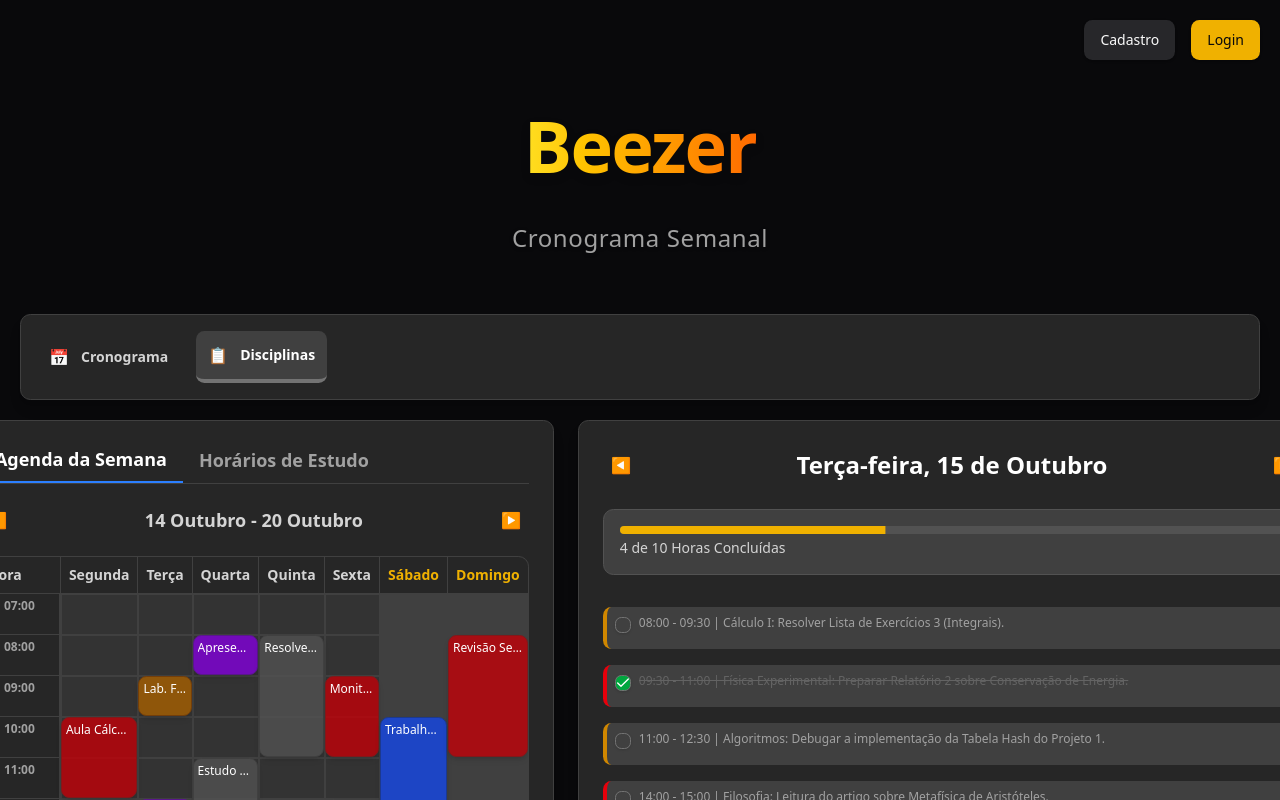
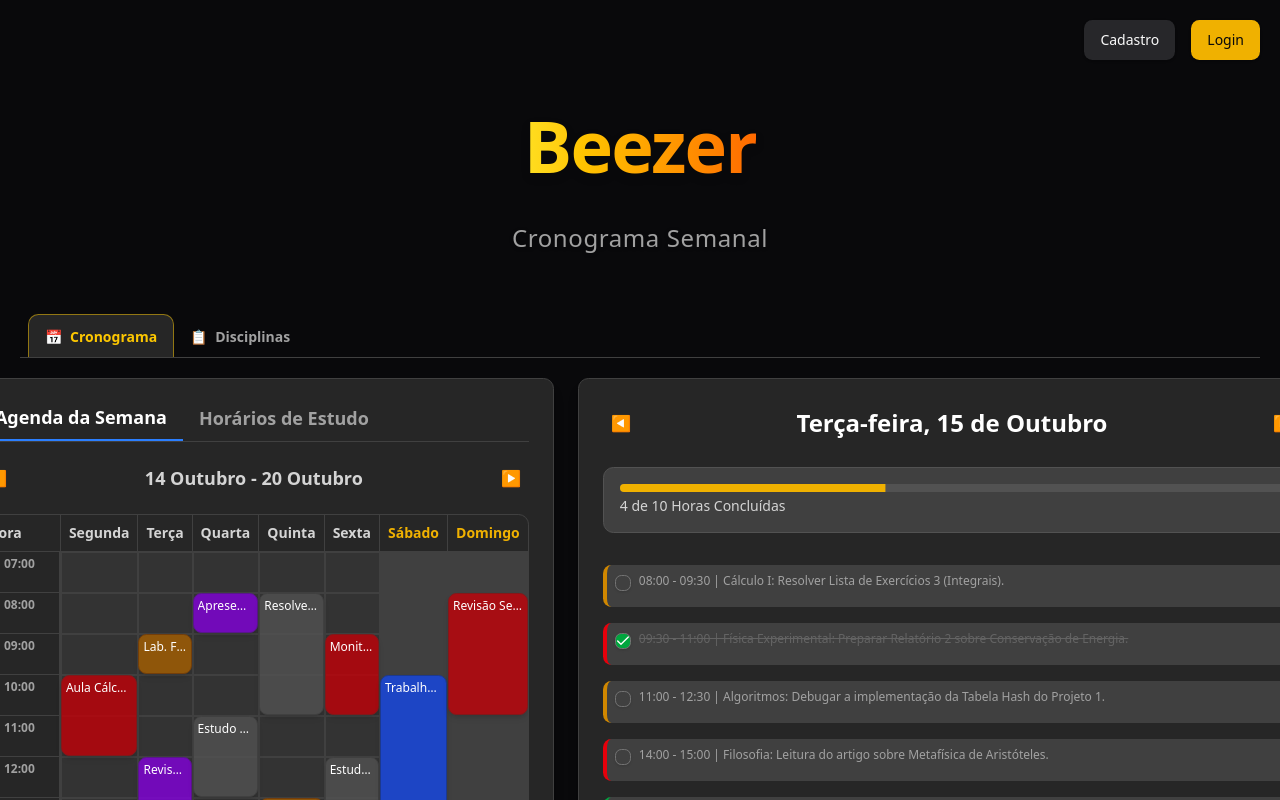
Before and after one commit to ana-borowsky/cronograma-educacional-react, a React (Vite) app in the folder frontend/: page /scheduleandtasks in a window 1280 px wide. Shown: the top 800 px of the page. Built offline with nearby package versions, Linux system fonts and the light colour scheme.

Commit message:
Muda estilo da navbar para estilo abas de fichário

```diff
--- a/frontend/src/containers/NavigationBar.jsx
+++ b/frontend/src/containers/NavigationBar.jsx
@@ -1,14 +1,39 @@
-const NavigationBar = () => {
+const NavigationBar = ({ currentPath = "/disciplines" }) => {
+
+  const NavTab = ({ href, children, icon }) => {
+    const isActive = href === currentPath;
+
+    return (
+      <a
+        href={href}
+        className={`
+          flex items-center justify-center gap-2 px-4 pt-3 pb-2 text-sm font-semibold
+          transition duration-200 ease-in-out cursor-pointer relative z-10
+
+          ${isActive
+            ? 'text-yellow-400 bg-neutral-800 border-t border-l border-r border-yellow-400/50 rounded-t-lg border-b-2'
+            : 'text-neutral-400 hover:text-white hover:bg-neutral-800/50 border-b border-transparent'
+          }
+        `}
+      >
+        <span role="img" aria-label={href === "/scheduleandtasks" ? "Cronograma" : "Disciplinas"}>{icon}</span>
+        <span>{children}</span>
+
+        {isActive && (
+          <span className="absolute bottom-[-2px] left-0 w-full h-0.5 bg-neutral-800 z-20" aria-hidden="true"></span>
+        )}
+      </a>
+    );
+  };
+
   return (
-    <div className="w-full p-4 bg-neutral-800 border border-neutral-700 rounded-lg shadow-lg flex flex-row gap-4">
-      <a href="/scheduleandtasks" className="flex items-center gap-3 p-3 rounded-md text-neutral-300 hover:bg-neutral-700 hover:text-white transition duration-200">
-        <span role="img" aria-label="Cronograma">📅</span>
-        <span className="font-semibold text-sm">Cronograma</span>
-      </a>
-      <a href="/disciplines" className="flex items-center gap-3 p-3 rounded-md bg-neutral-700 text-white border-b-4 border-neutral-500">
-        <span role="img" aria-label="Disciplinas">📋</span>
-        <span className="font-semibold text-sm">Disciplinas</span>
-      </a>
+    <div className="w-full border-b border-neutral-700 flex justify-start items-end pl-2">
+
+      <div className="flex flex-row gap-0">
+        <NavTab href="/scheduleandtasks" icon="📅">Cronograma</NavTab>
+        <NavTab href="/disciplines" icon="📋">Disciplinas</NavTab>
+      </div>
+
     </div>
   )
 }
--- a/frontend/src/pages/Disciplines.jsx
+++ b/frontend/src/pages/Disciplines.jsx
@@ -7,6 +7,7 @@ import LoginModal from "../components/LoginModal"
 import SignupModal from "../components/SignupModal"
 import { WorkFormModal } from "@/components/WorkFormModal"
 import { ExamFormModal } from "@/components/ExamFormModal"
+import { useLocation } from 'react-router-dom'
 
 const ChevronDown = () => <svg xmlns="http://www.w3.org/2000/svg" fill="none" viewBox="0 0 24" strokeWidth={2} stroke="currentColor" className="w-4 h-4"><path strokeLinecap="round" strokeLinejoin="round" d="M19.5 8.25l-7.5 7.5-7.5-7.5" /></svg>
 const ChevronUp = () => <svg xmlns="http://www.w3.org/2000/svg" fill="none" viewBox="0 0 24" strokeWidth={2} stroke="currentColor" className="w-4 h-4"><path strokeLinecap="round" strokeLinejoin="round" d="M4.5 15.75l7.5-7.5 7.5 7.5" /></svg>
@@ -65,6 +66,7 @@ const DUMMY_DISCIPLINES = [
 ]
 
 const Disciplines = () => {
+  const location = useLocation()
   const [isLoginModalOpen, setIsLoginModalOpen] = useState(false)
   const [isSignupModalOpen, setIsSignupModalOpen] = useState(false)
 
@@ -89,6 +91,7 @@ const Disciplines = () => {
     <Layout subtitle="Visão Geral das Disciplinas">
       <div className="flex flex-col p-5 gap-6">
         <NavigationBar
+          currentPath={location.pathname}
           openLoginModal={openLoginModal}
           openSignupModal={openSignupModal}
         />
--- a/frontend/src/pages/ScheduleAndTasks.jsx
+++ b/frontend/src/pages/ScheduleAndTasks.jsx
@@ -5,8 +5,11 @@ import ToDoList from "../containers/ToDoList"
 import Schedule from "../containers/Schedule"
 import LoginModal from "../components/LoginModal"
 import SignupModal from "../components/SignupModal"
+import { useLocation } from 'react-router-dom'
 
 const ScheduleAndTasks = () => {
+
+  const location = useLocation()
 
   const [isLoginModalOpen, setIsLoginModalOpen] = useState(false)
 
@@ -21,6 +24,7 @@ const ScheduleAndTasks = () => {
   return (
     <Layout subtitle="Cronograma Semanal">
       <NavigationBar
+        currentPath={location.pathname}
         openLoginModal={openLoginModal}
         openSignupModal={openSignupModal}
       />
```
